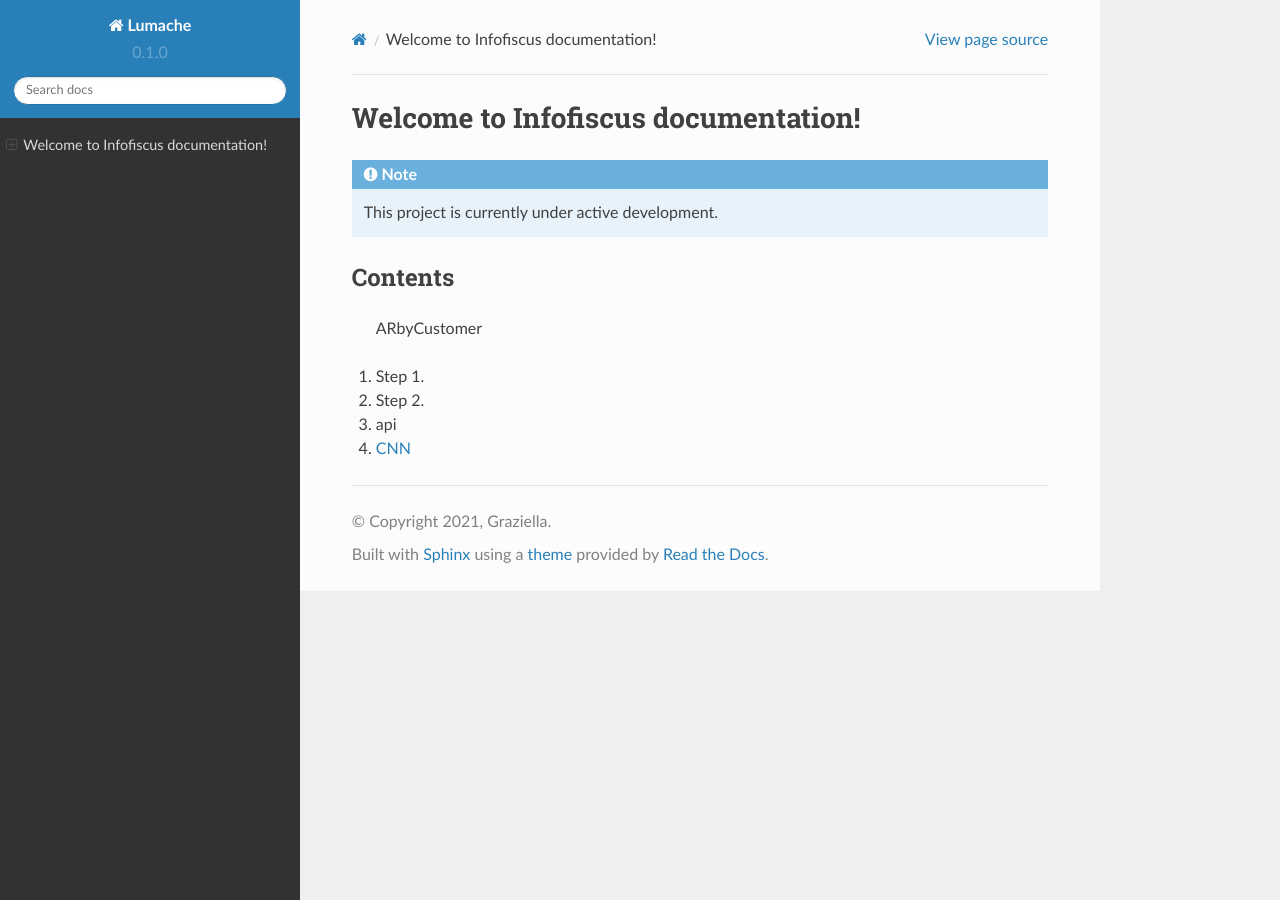
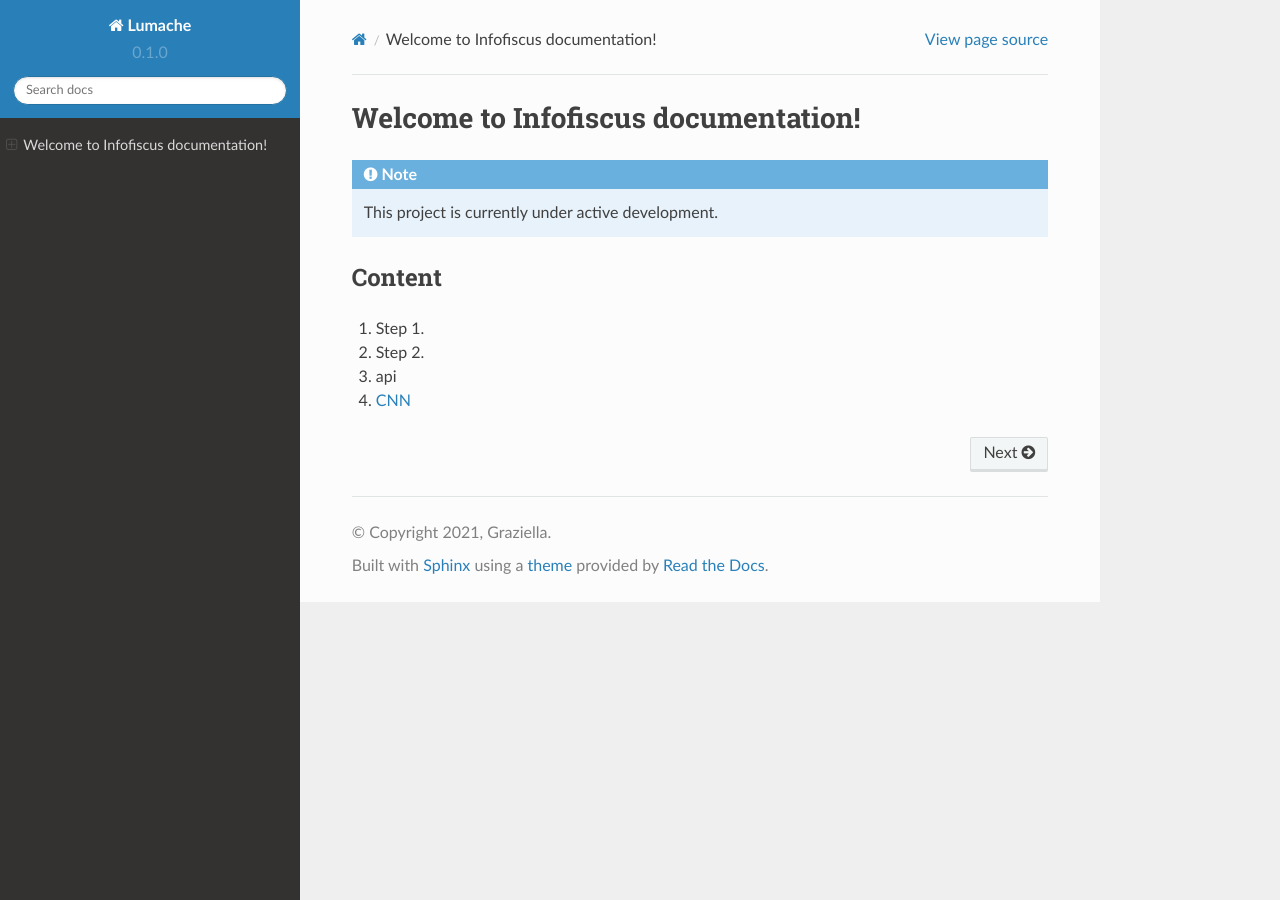
Before and after one commit to VijayKumarS-git/rtd-tutorial, a Sphinx documentation site: the page built from docs/source/index.rst, in a window 1280 px wide. Built offline with Sphinx 7.4.7 and the Read the Docs theme 2.0.0, drawn with Linux system fonts in a browser that asks for light colours.

Commit message:
Update index.rst

```diff
--- a/docs/source/index.rst
+++ b/docs/source/index.rst
@@ -5,10 +5,12 @@ Welcome to Infofiscus documentation!
 
    This project is currently under active development.
 
-Contents
---------
+Content
+-------
+.. toctree::
+    :maxdepth: 4
 
-   ARbyCustomer
+    getARbyAccount
 
 #. Step 1.
 #. Step 2.
```
